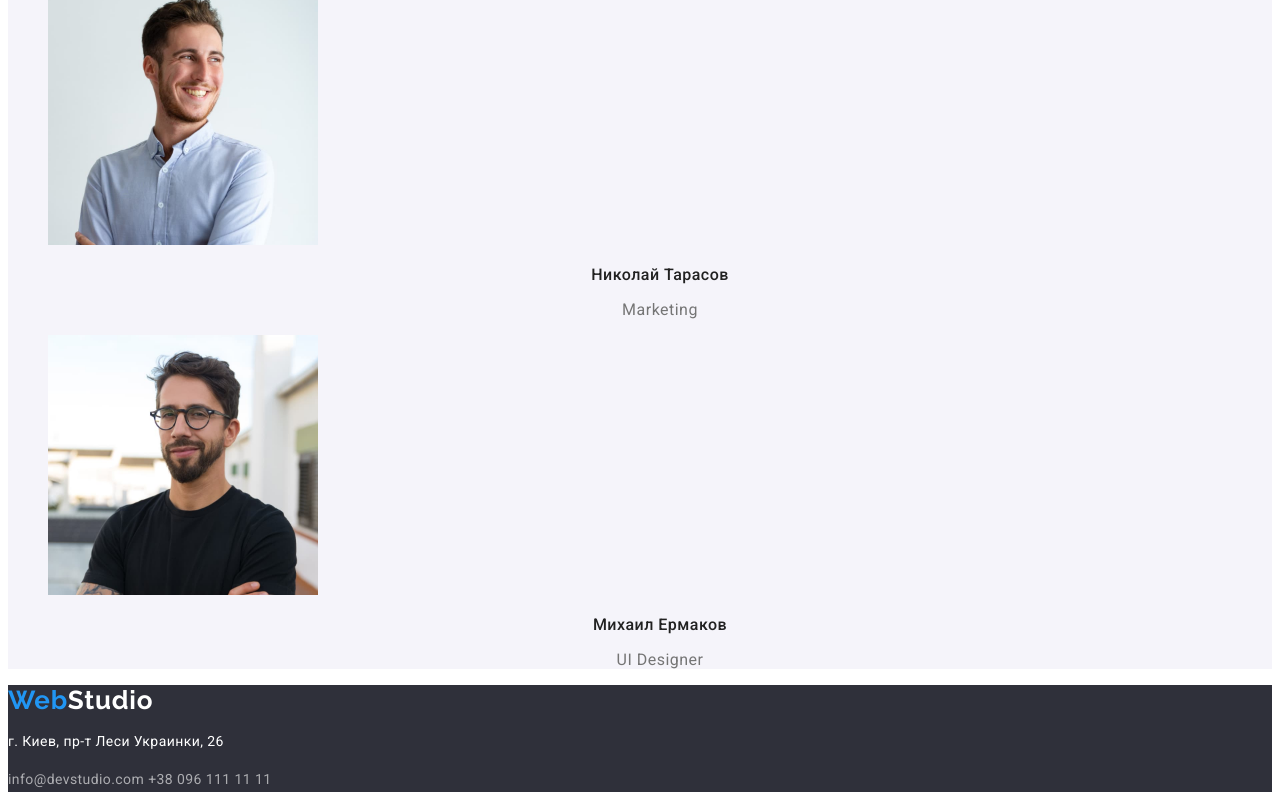
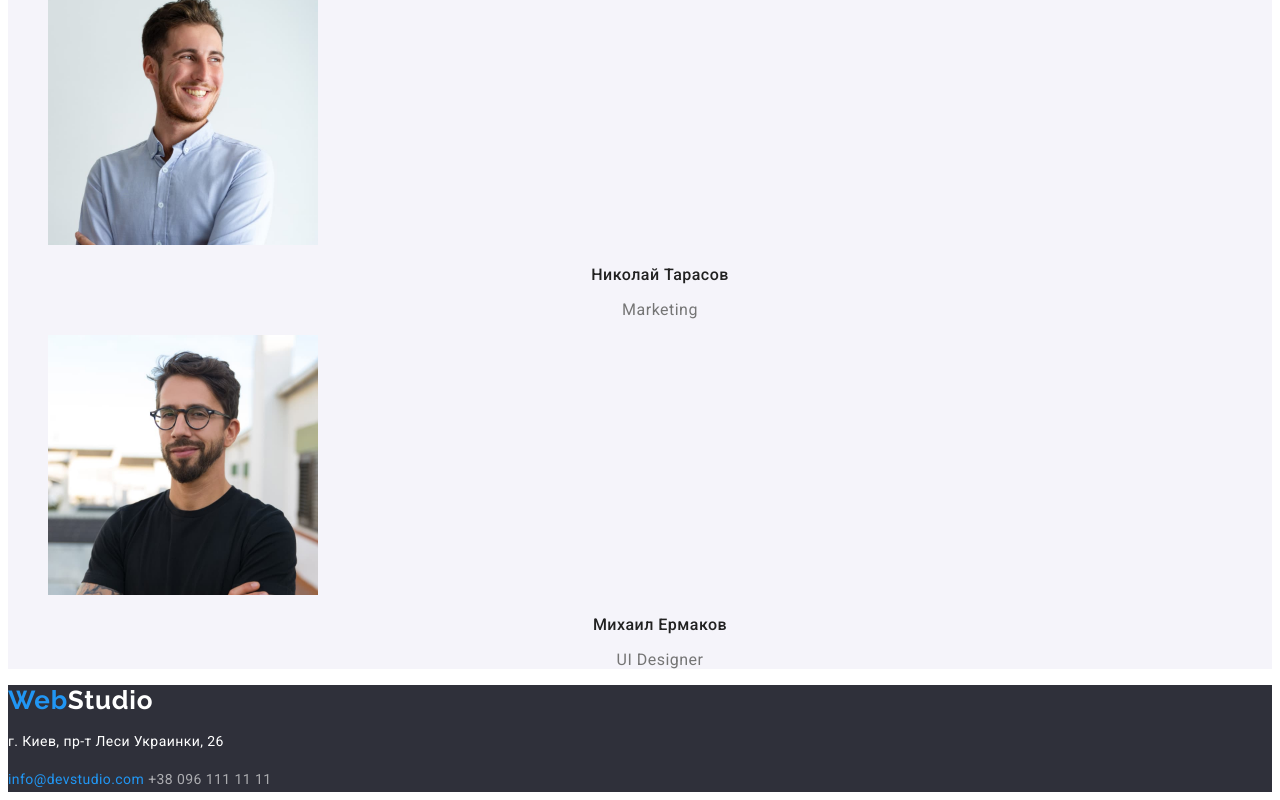
Before and after one commit to IhorLyskov/goit-markup-hw-02, a plain HTML site: page index.html in a window 1280 px wide. In both pictures the pointer is over the link 76 px from the left and 3221 px from the top of the page. Shown: the part 2442-3242 px from the top of the page. Drawn offline with Linux system fonts and the light colour scheme.

Commit message:
correct in footer section

```diff
--- a/css/styles.css
+++ b/css/styles.css
@@ -201,3 +201,8 @@ body {
   font-style: normal;
   color: var(--footer-tel-color);
 }
+
+.footer-tel:hover,
+.footer-tel:focus {
+  color: var(--accent-color);
+}
```
